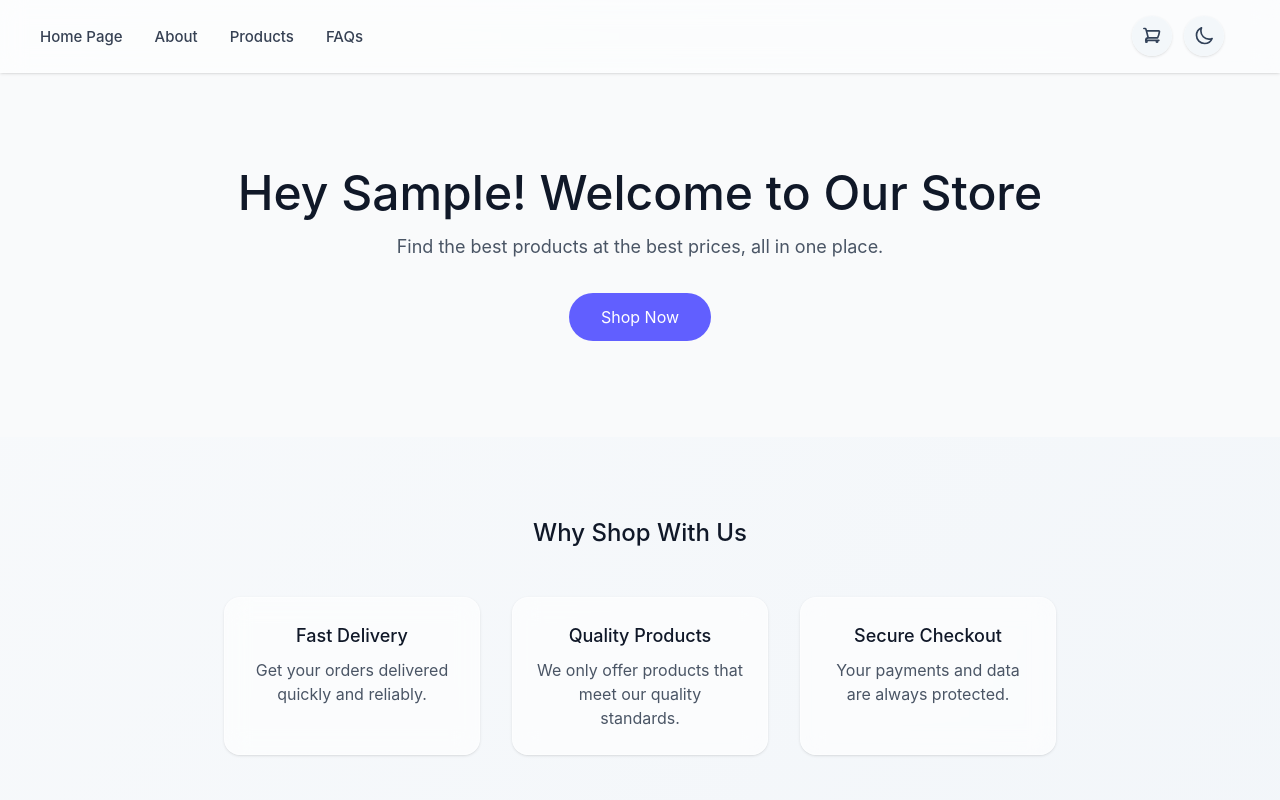
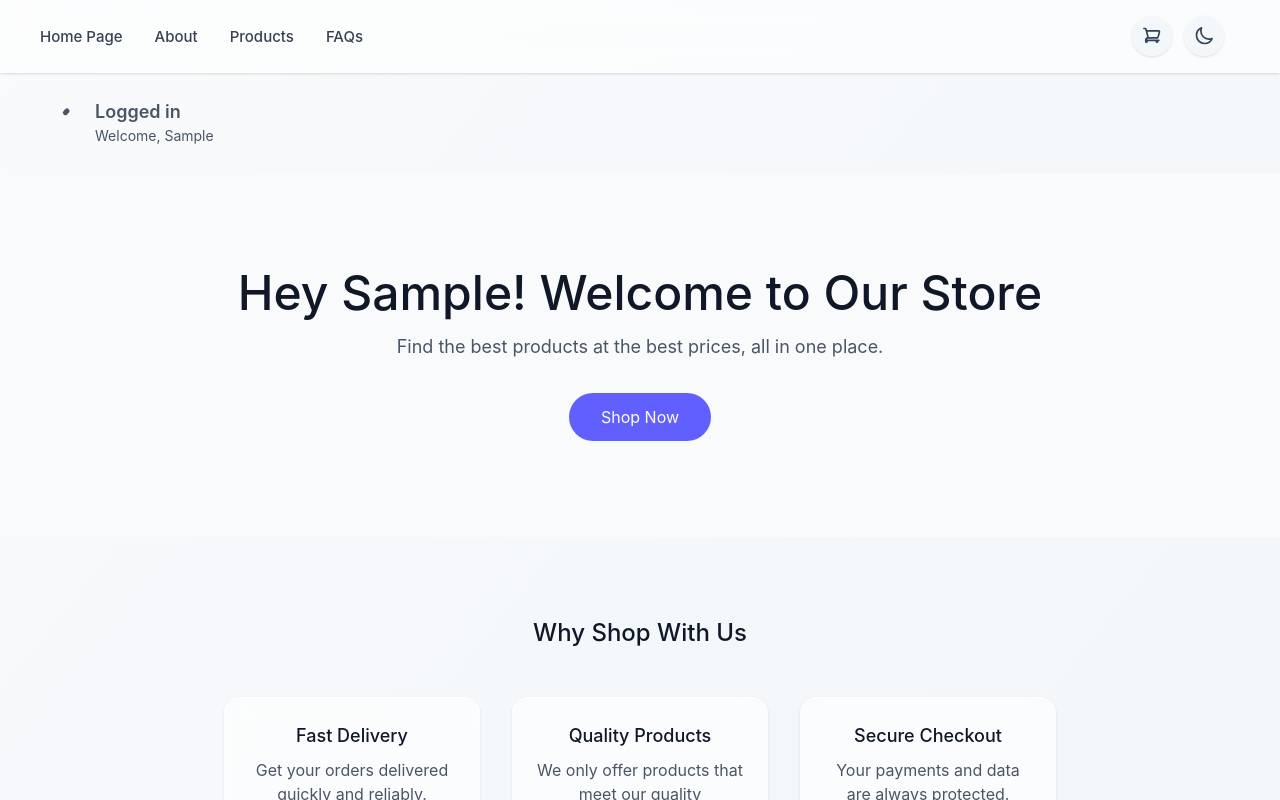
Before and after one commit to huzaifa-khan00/products-app, a React (Vite) app: page /home in a window 1280 px wide. Both pictures are taken after typing "Sample", "name@example.com", "Sample123" into the empty fields and a click on the button "Continue". Shown: the top 800 px of the page. Built offline with nearby package versions, Linux system fonts and the light colour scheme.

Commit message:
feat(notify): toast animation on user login

```diff
--- /dev/null
+++ b/src/components/LoginSuccess.jsx
@@ -0,0 +1,61 @@
+import { useEffect } from "react";
+
+function LoginSuccess(user) {
+
+  return (
+    <svg
+      xmlns="http://www.w3.org/2000/svg"
+      viewBox="0 0 320 100"
+      width="320"
+      height="100"
+      fill="none"
+    >
+      <circle
+        cx="50"
+        cy="50"
+        r="32"
+        stroke="currentColor"
+        strokeWidth="4"
+        strokeDasharray="201"
+        strokeDashoffset="201"
+      >
+        <animate
+          attributeName="stroke-dashoffset"
+          from="201"
+          to="0"
+          dur="0.5s"
+          fill="freeze"
+        />
+      </circle>
+
+      <path
+        d="M34 50L45 61L67 38"
+        stroke="currentColor"
+        strokeWidth="5"
+        strokeLinecap="round"
+        strokeLinejoin="round"
+        strokeDasharray="45"
+        strokeDashoffset="45"
+      >
+        <animate
+          attributeName="stroke-dashoffset"
+          from="45"
+          to="0"
+          dur="0.35s"
+          begin="0.45s"
+          fill="freeze"
+        />
+      </path>
+
+      <text x="95" y="45" fill="currentColor" fontSize="18" fontWeight="600">
+        Logged in
+      </text>
+
+      <text x="95" y="68" fill="currentColor" fontSize="14">
+        Welcome, {user.user.name}
+      </text>
+    </svg>
+  );
+}
+
+export default LoginSuccess;
--- a/src/pages/HomePage.jsx
+++ b/src/pages/HomePage.jsx
@@ -1,22 +1,23 @@
 import { useEffect, useState } from "react";
-import { Outlet, useNavigate } from "react-router-dom";
+import {useNavigate } from "react-router-dom";
+import LoginSuccess from '../components/LoginSuccess.jsx'
 
 function HomePage() {
-  let userOjb = JSON.parse(window.localStorage.getItem('user1'));
-  let [isLoggedIn, setIsLoggedIn] = useState(false);
+  let user = JSON.parse(window.localStorage.getItem('user1'));
   let navigate = useNavigate();
 
   useEffect(()=> {
-    let data = (JSON.parse(window.localStorage.getItem('user1')))
-    !data && navigate('/');
-  },[])
+    !user && navigate('/');
+  },[user])
 
   return (
     <div className="text-gray-600 dark:text-slate-300">
+
+      {user && <LoginSuccess user={user} />}
       {/* Hero */}
       <section className="text-center py-24 px-5 bg-gray-50 dark:bg-slate-900/50">
         <h1 className="text-4xl md:text-5xl font-medium text-gray-900 dark:text-white mb-4">
-         Hey {userOjb?.name ? userOjb.name : "Guest"}! Welcome to Our Store
+         Hey {user?.name ? user.name : "Guest"}! Welcome to Our Store
         </h1>
         <p className="text-lg mb-8 max-w-xl mx-auto">
           Find the best products at the best prices, all in one place.
```
